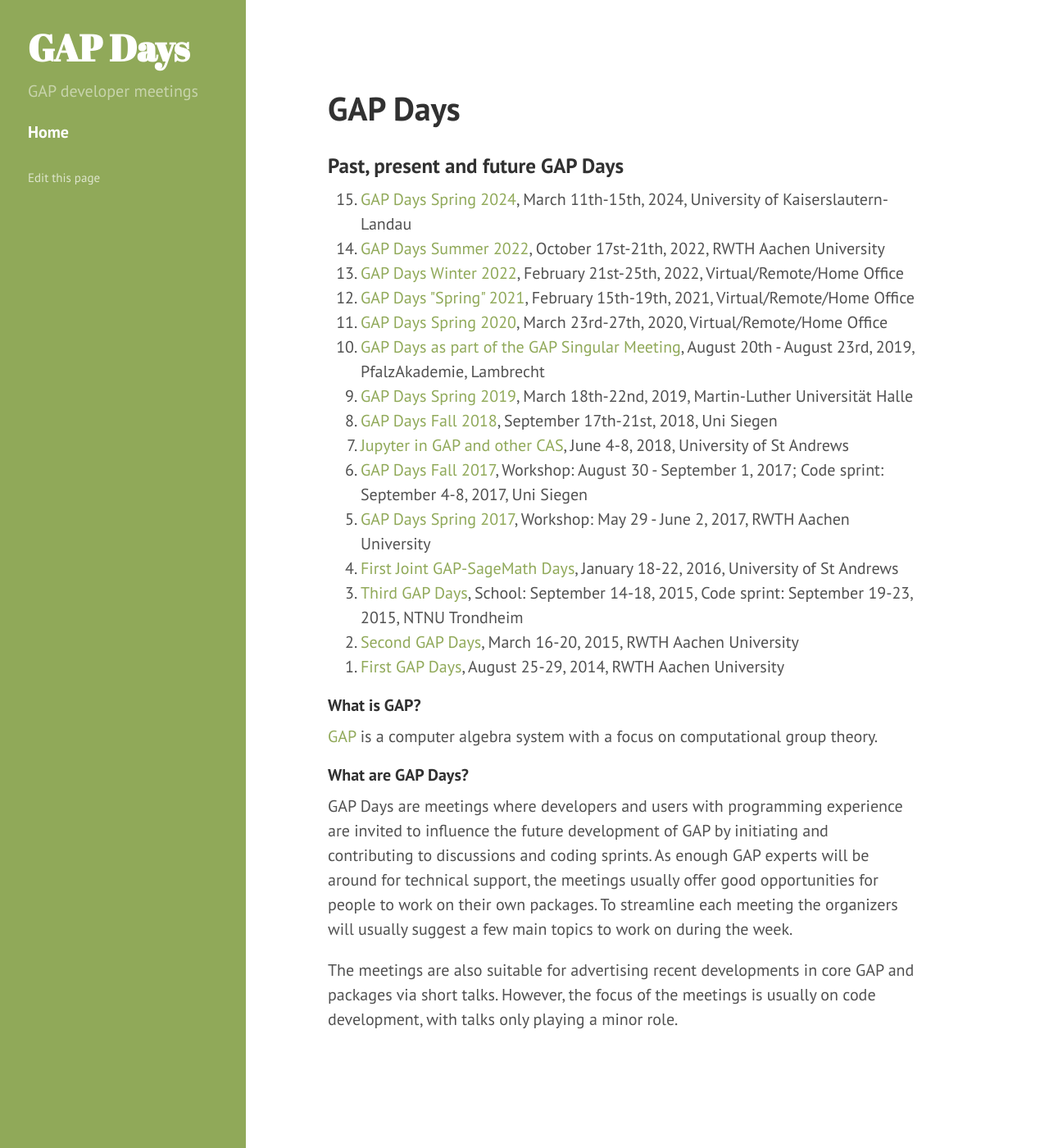
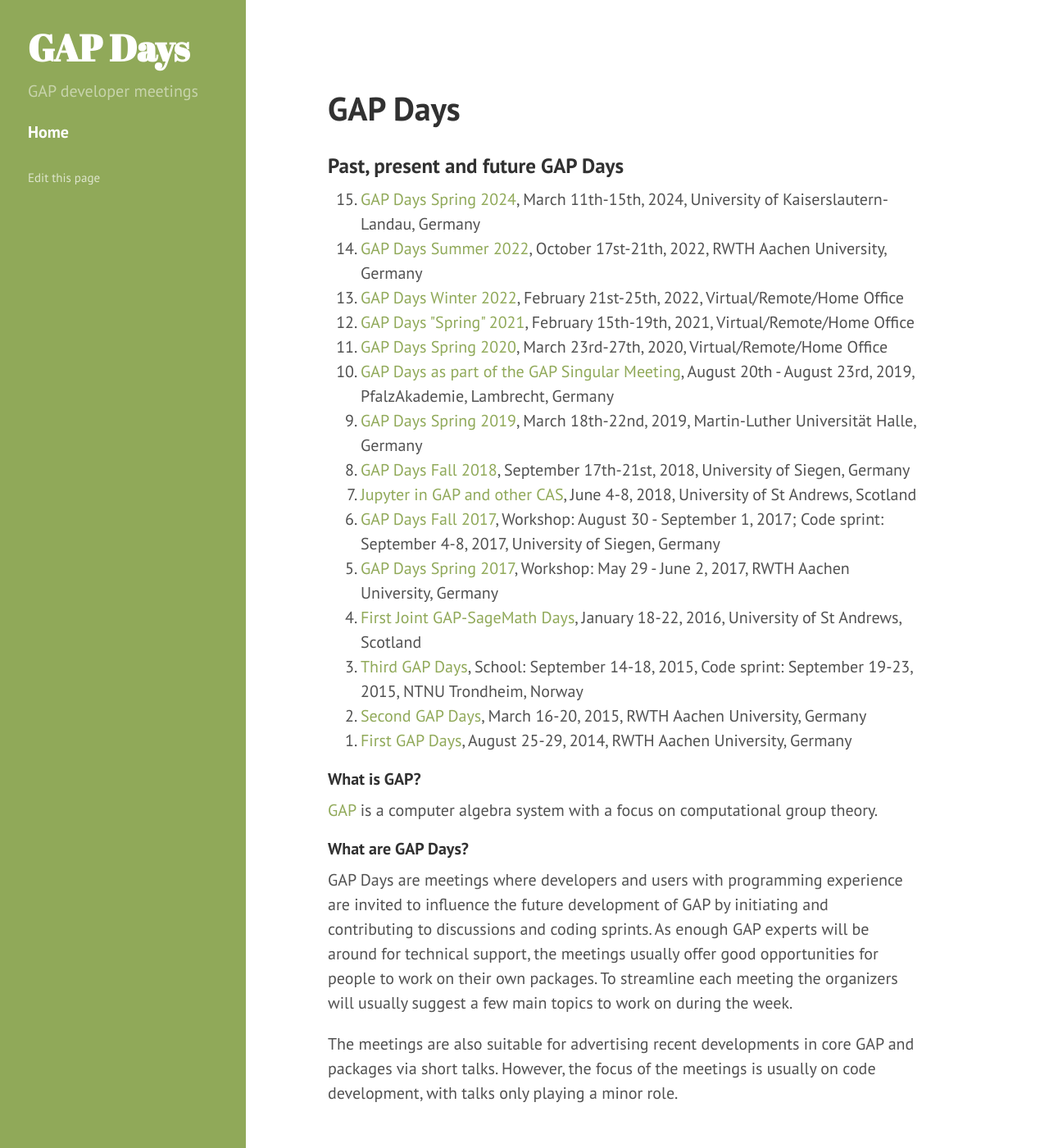
Before and after one commit to gapdays/gapdays.github.io, a Jekyll site: the page built from index.md, in a window 1280 px wide and 1400 px high. Shown: the whole window at 82% size. Built offline with Jekyll 4.4.1, drawn with Linux system fonts in a browser that asks for light colours.

Commit message:
Add countries, nicer name for Siegen

```diff
--- a/index.md
+++ b/index.md
@@ -8,21 +8,21 @@ title: Home
 ### Past, present and future GAP Days
 
 <ol reversed>
-<li><a href="/gapdays2024-spring">GAP Days Spring 2024</a>, March 11th-15th, 2024, University of Kaiserslautern-Landau</li>
-<li><a href="/gapdays2022-summer">GAP Days Summer 2022</a>, October 17st-21th, 2022, RWTH Aachen University</li>
+<li><a href="/gapdays2024-spring">GAP Days Spring 2024</a>, March 11th-15th, 2024, University of Kaiserslautern-Landau, Germany</li>
+<li><a href="/gapdays2022-summer">GAP Days Summer 2022</a>, October 17st-21th, 2022, RWTH Aachen University, Germany</li>
 <li><a href="/gapdays2022-winter">GAP Days Winter 2022</a>, February 21st-25th, 2022, Virtual/Remote/Home Office</li>
 <li><a href="/gapdays2021-spring">GAP Days "Spring" 2021</a>, February 15th-19th, 2021, Virtual/Remote/Home Office</li>
 <li><a href="/gapdays2020-spring">GAP Days Spring 2020</a>, March 23rd-27th, 2020, Virtual/Remote/Home Office</li>
-<li><a href="https://opendreamkit.org/meetings/2019-04-02-GAPSingularMeeting/">GAP Days as part of the GAP Singular Meeting</a>, August 20th - August 23rd, 2019, PfalzAkademie, Lambrecht</li>
-<li><a href="/gapdays2019-spring/">GAP Days Spring 2019</a>, March 18th-22nd, 2019, Martin-Luther Universität Halle</li>
-<li><a href="/gapdays2018-fall/">GAP Days Fall 2018</a>, September 17th-21st, 2018, Uni Siegen</li>
-<li><a href="/gap-jupyter-days2018/">Jupyter in GAP and other CAS</a>, June 4-8, 2018, University of St Andrews</li>
-<li><a href="/gapdays2017-fall/">GAP Days Fall 2017</a>, Workshop: August 30 - September 1, 2017; Code sprint: September 4-8, 2017, Uni Siegen</li>
-<li><a href="/gapdays2017-spring/">GAP Days Spring 2017</a>, Workshop: May 29 - June 2, 2017, RWTH Aachen University</li>
-<li><a href="/gap-sage-days2016/">First Joint GAP-SageMath Days</a>, January 18-22, 2016, University of St Andrews</li>
-<li><a href="/gapdays2015-fall/">Third GAP Days</a>, School: September 14-18, 2015, Code sprint: September 19-23, 2015, NTNU Trondheim</li>
-<li><a href="/gapdays2015-spring/">Second GAP Days</a>, March 16-20, 2015, RWTH Aachen University</li>
-<li><a href="/gapdays2014/">First GAP Days</a>, August 25-29, 2014, RWTH Aachen University</li>
+<li><a href="https://opendreamkit.org/meetings/2019-04-02-GAPSingularMeeting/">GAP Days as part of the GAP Singular Meeting</a>, August 20th - August 23rd, 2019, PfalzAkademie, Lambrecht, Germany</li>
+<li><a href="/gapdays2019-spring/">GAP Days Spring 2019</a>, March 18th-22nd, 2019, Martin-Luther Universität Halle, Germany</li>
+<li><a href="/gapdays2018-fall/">GAP Days Fall 2018</a>, September 17th-21st, 2018, University of Siegen, Germany</li>
+<li><a href="/gap-jupyter-days2018/">Jupyter in GAP and other CAS</a>, June 4-8, 2018, University of St Andrews, Scotland</li>
+<li><a href="/gapdays2017-fall/">GAP Days Fall 2017</a>, Workshop: August 30 - September 1, 2017; Code sprint: September 4-8, 2017, University of Siegen, Germany</li>
+<li><a href="/gapdays2017-spring/">GAP Days Spring 2017</a>, Workshop: May 29 - June 2, 2017, RWTH Aachen University, Germany</li>
+<li><a href="/gap-sage-days2016/">First Joint GAP-SageMath Days</a>, January 18-22, 2016, University of St Andrews, Scotland</li>
+<li><a href="/gapdays2015-fall/">Third GAP Days</a>, School: September 14-18, 2015, Code sprint: September 19-23, 2015, NTNU Trondheim, Norway</li>
+<li><a href="/gapdays2015-spring/">Second GAP Days</a>, March 16-20, 2015, RWTH Aachen University, Germany</li>
+<li><a href="/gapdays2014/">First GAP Days</a>, August 25-29, 2014, RWTH Aachen University, Germany</li>
 </ol>
 
 #### What is GAP?
```
